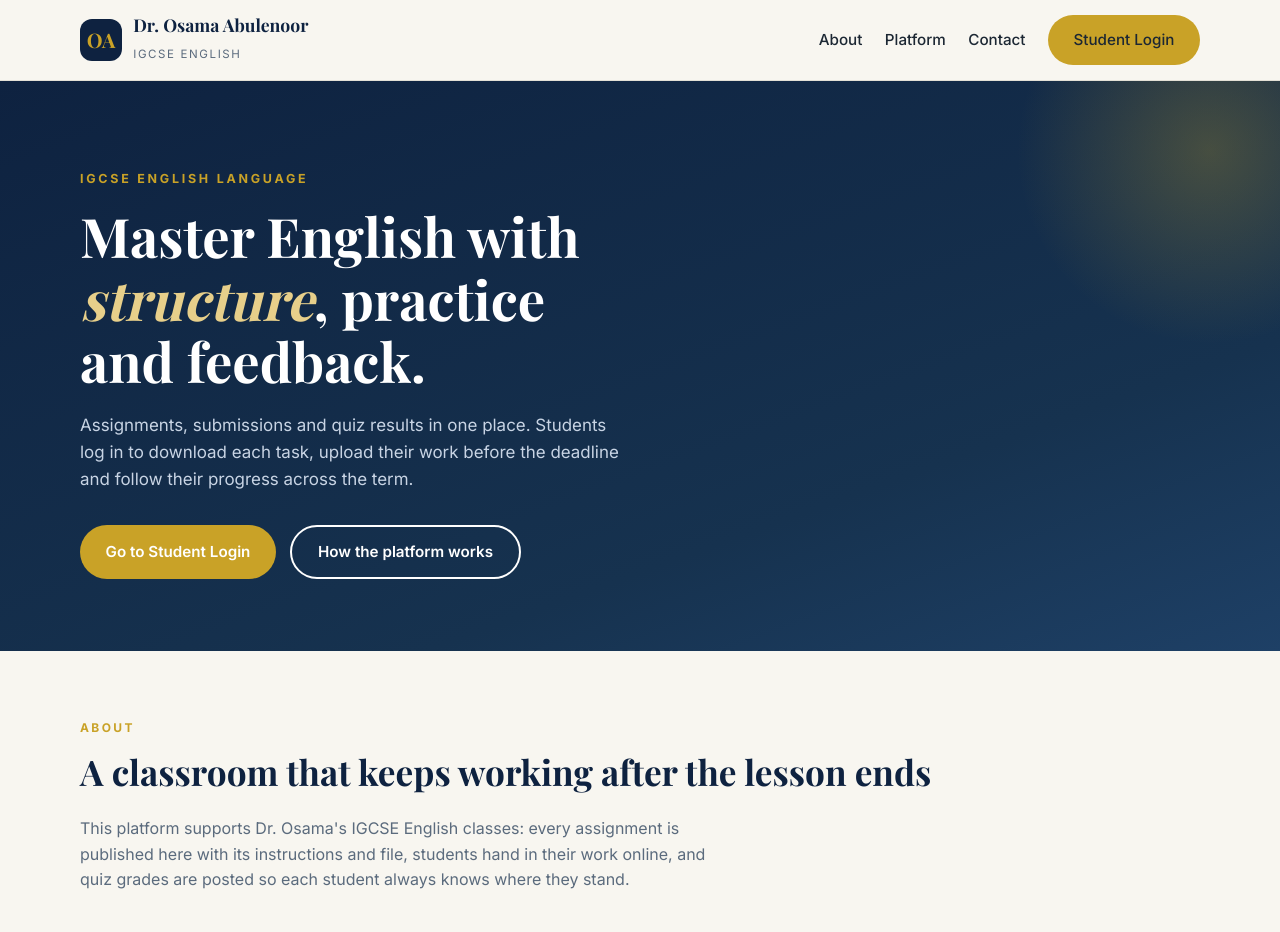
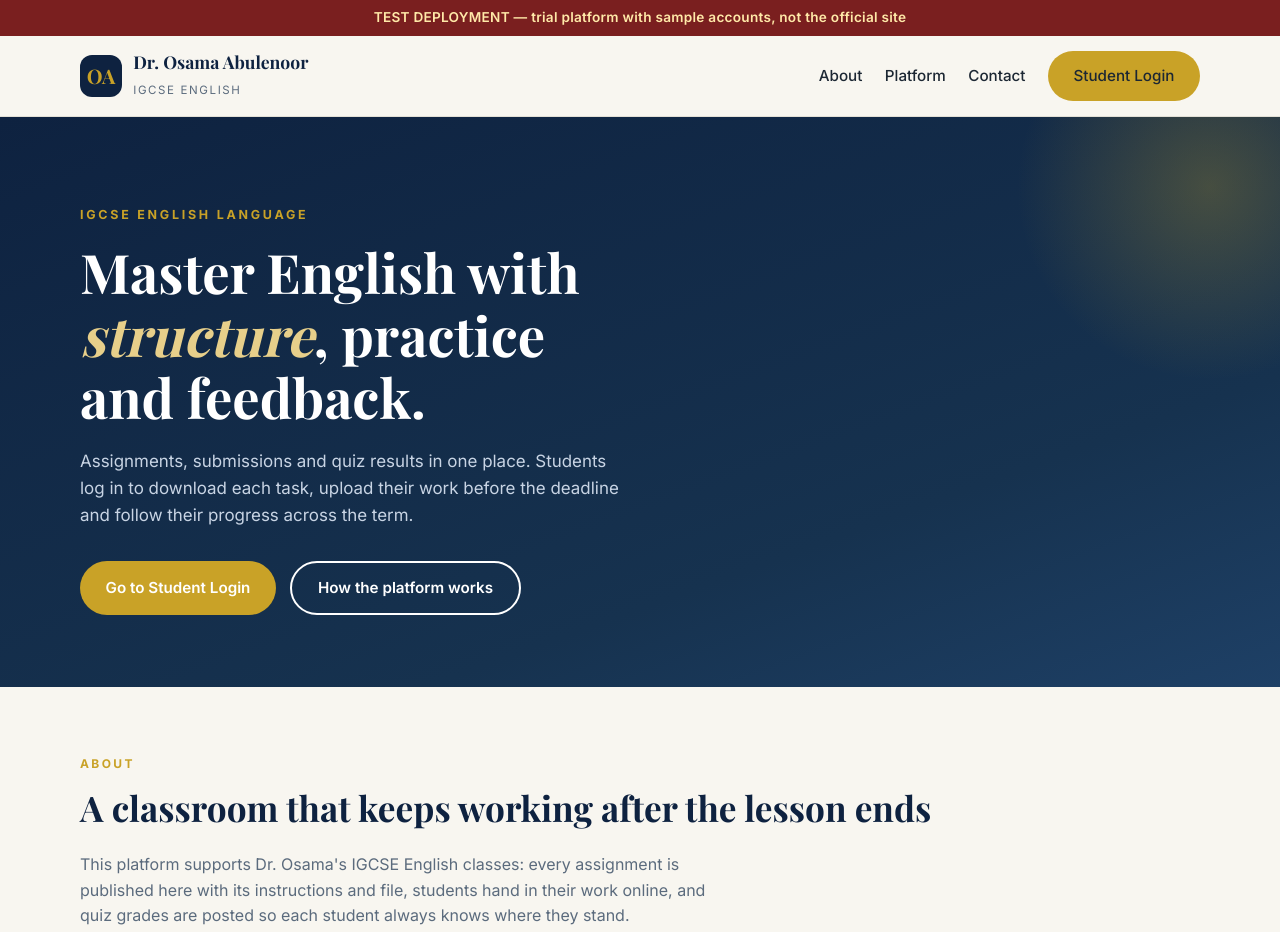
Before and after one commit to bodzmohamed82/abulenoor-english, a plain HTML site: page index.html in a window 1280 px wide. Shown: the top 932 px of the page. Drawn offline with nearby package versions, Linux system fonts and the light colour scheme.

Commit message:
Fix: load supabase-js on landing page so backend init and TEST banner work

```diff
--- a/index.html
+++ b/index.html
@@ -59,6 +59,7 @@
   <a href="login.html">Teacher &amp; Student Login</a>
 </div></footer>
 
+<script src="https://cdn.jsdelivr.net/npm/@supabase/supabase-js@2/dist/umd/supabase.min.js"></script>
 <script src="assets/js/config.js"></script>
 <script src="assets/js/backend.js"></script>
 <script>
```
